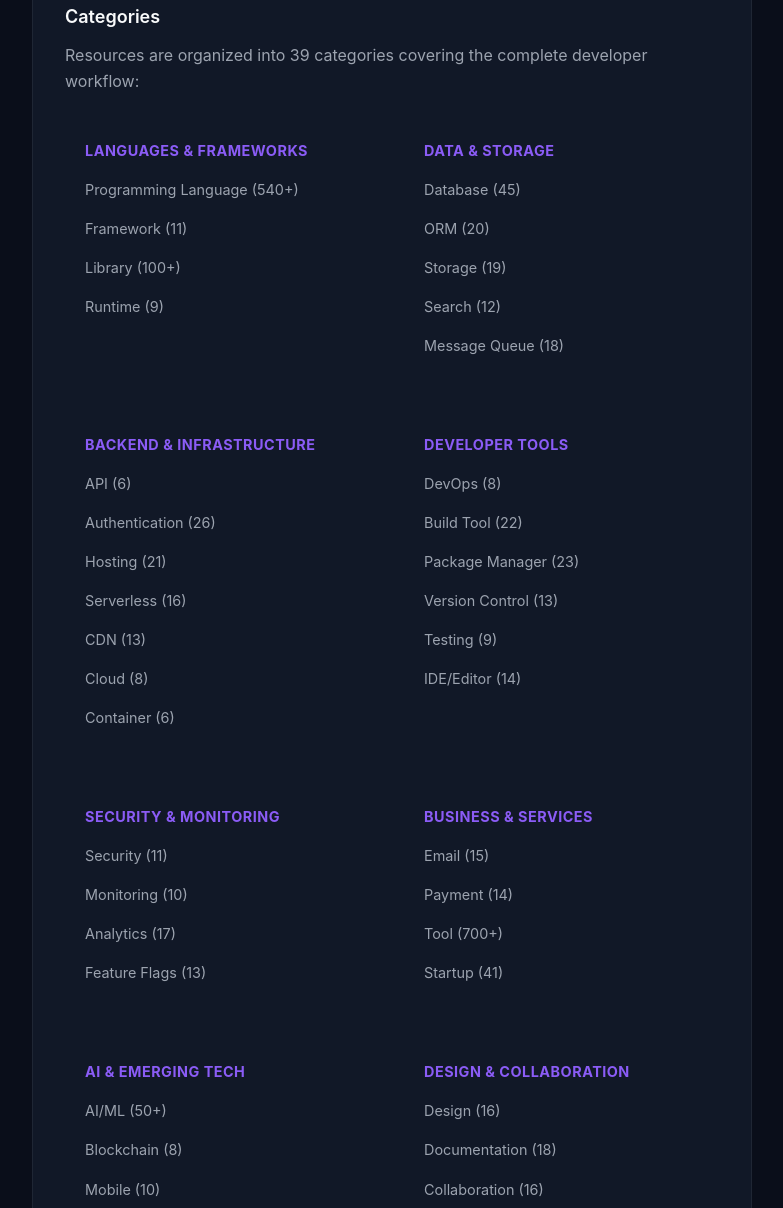
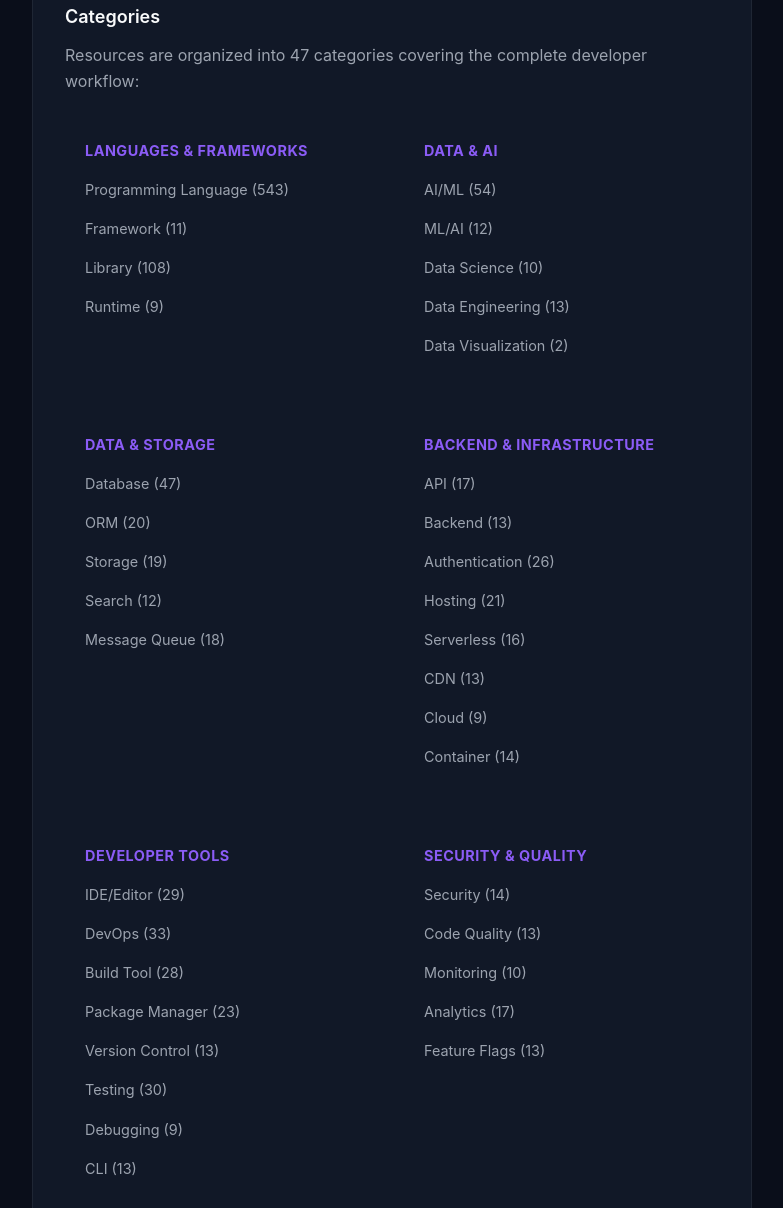
Before and after one commit to shubhanalytics/technova, a website: page about.html in a window 1280 px wide. Shown: the part 949-2157 px from the top of the page, without its empty margins (248-1031 px from the left). Drawn offline with Linux system fonts and the light colour scheme.

Commit message:
Update about.html with accurate stats: 2,100+ resources, 47 categories

```diff
--- a/about.html
+++ b/about.html
@@ -3,7 +3,7 @@
 <head>
   <meta charset="UTF-8">
   <meta name="viewport" content="width=device-width, initial-scale=1.0, viewport-fit=cover">
-  <meta name="description" content="About Technova - A community-maintained directory with 2000+ technology resources across 39 categories.">
+  <meta name="description" content="About Technova - A community-maintained directory with 2,100+ technology resources across 47 categories.">
   <meta name="theme-color" content="#0A0E1A">
 
   <!-- Security: Content Security Policy -->
@@ -183,11 +183,11 @@
       <!-- Stats -->
       <div class="stats-grid">
         <div class="stat-card">
-          <div class="stat-number">2000+</div>
+          <div class="stat-number">2,100+</div>
           <div class="stat-label">Resources</div>
         </div>
         <div class="stat-card">
-          <div class="stat-number">39</div>
+          <div class="stat-number">47</div>
           <div class="stat-label">Categories</div>
         </div>
         <div class="stat-card">
@@ -229,22 +229,32 @@
       </ul>
 
       <h3>Categories</h3>
-      <p>Resources are organized into 39 categories covering the complete developer workflow:</p>
+      <p>Resources are organized into 47 categories covering the complete developer workflow:</p>
 
       <div class="category-grid">
         <div class="category-group">
           <h4>Languages & Frameworks</h4>
           <ul>
-            <li>Programming Language (540+)</li>
+            <li>Programming Language (543)</li>
             <li>Framework (11)</li>
-            <li>Library (100+)</li>
+            <li>Library (108)</li>
             <li>Runtime (9)</li>
+          </ul>
+        </div>
+        <div class="category-group">
+          <h4>Data & AI</h4>
+          <ul>
+            <li>AI/ML (54)</li>
+            <li>ML/AI (12)</li>
+            <li>Data Science (10)</li>
+            <li>Data Engineering (13)</li>
+            <li>Data Visualization (2)</li>
           </ul>
         </div>
         <div class="category-group">
           <h4>Data & Storage</h4>
           <ul>
-            <li>Database (45)</li>
+            <li>Database (47)</li>
             <li>ORM (20)</li>
             <li>Storage (19)</li>
             <li>Search (12)</li>
@@ -254,30 +264,34 @@
         <div class="category-group">
           <h4>Backend & Infrastructure</h4>
           <ul>
-            <li>API (6)</li>
+            <li>API (17)</li>
+            <li>Backend (13)</li>
             <li>Authentication (26)</li>
             <li>Hosting (21)</li>
             <li>Serverless (16)</li>
             <li>CDN (13)</li>
-            <li>Cloud (8)</li>
-            <li>Container (6)</li>
+            <li>Cloud (9)</li>
+            <li>Container (14)</li>
           </ul>
         </div>
         <div class="category-group">
           <h4>Developer Tools</h4>
           <ul>
-            <li>DevOps (8)</li>
-            <li>Build Tool (22)</li>
+            <li>IDE/Editor (29)</li>
+            <li>DevOps (33)</li>
+            <li>Build Tool (28)</li>
             <li>Package Manager (23)</li>
             <li>Version Control (13)</li>
-            <li>Testing (9)</li>
-            <li>IDE/Editor (14)</li>
+            <li>Testing (30)</li>
+            <li>Debugging (9)</li>
+            <li>CLI (13)</li>
           </ul>
         </div>
         <div class="category-group">
-          <h4>Security & Monitoring</h4>
+          <h4>Security & Quality</h4>
           <ul>
-            <li>Security (11)</li>
+            <li>Security (14)</li>
+            <li>Code Quality (13)</li>
             <li>Monitoring (10)</li>
             <li>Analytics (17)</li>
             <li>Feature Flags (13)</li>
@@ -288,16 +302,9 @@
           <ul>
             <li>Email (15)</li>
             <li>Payment (14)</li>
-            <li>Tool (700+)</li>
+            <li>Tool (769)</li>
             <li>Startup (41)</li>
-          </ul>
-        </div>
-        <div class="category-group">
-          <h4>AI & Emerging Tech</h4>
-          <ul>
-            <li>AI/ML (50+)</li>
-            <li>Blockchain (8)</li>
-            <li>Mobile (10)</li>
+            <li>Technology (15)</li>
           </ul>
         </div>
         <div class="category-group">
@@ -308,6 +315,8 @@
             <li>Collaboration (16)</li>
             <li>CMS (12)</li>
             <li>Low-Code (8)</li>
+            <li>Blockchain (8)</li>
+            <li>Mobile (10)</li>
           </ul>
         </div>
       </div>
```
